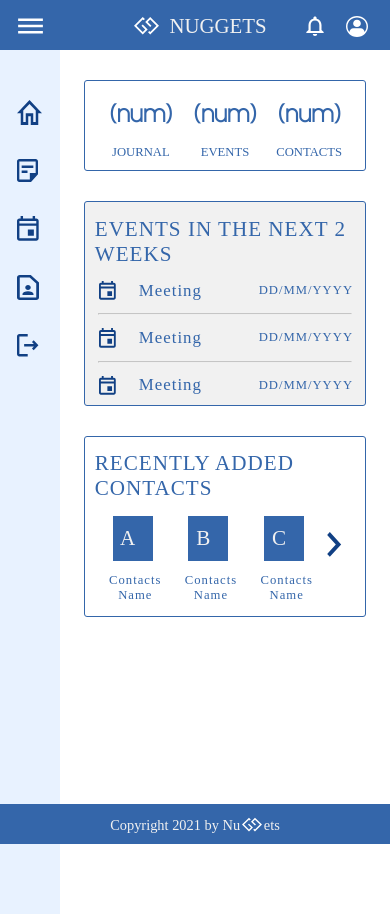
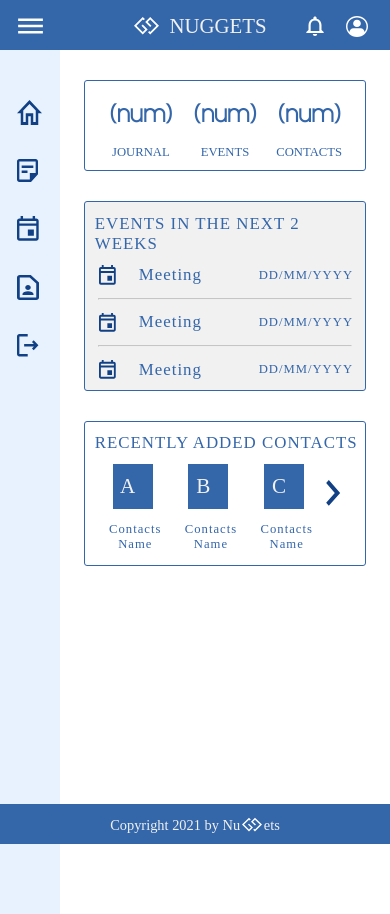
Before and after one commit to bliongosari/nuggets-personal-crm, a React (Create React App) app in the folder client/: page /home in a window 390 px wide. Built offline with nearby package versions, Linux system fonts and the light colour scheme; a web font is replaced by a local one.

Commit message:
fixed responsiveness

```diff
--- a/client/src/components/Home/Home.css
+++ b/client/src/components/Home/Home.css
@@ -192,18 +192,26 @@
 
 @media screen and (max-width:550px) {
     .next {
-        padding-left: 1px;
+        padding-left: 0.5px;
         transition: 0.2s ease;
     }
 
     .next:hover {
-        padding-left: 2px;
+        padding-left: 1px;
         transition: 0.2s ease;
     }
 
     .square {
         margin-left: 20%;
         transition: 0.2s ease;
+    }
+
+    .current-events h1 {
+        font-size: 2vh;
+    }
+
+    .new-contacts h1 {
+        font-size: 2vh;
     }
 
     .new-contacts h2 {
--- a/client/src/components/UserProfile/UserProfile.css
+++ b/client/src/components/UserProfile/UserProfile.css
@@ -182,6 +182,7 @@
     margin-right: auto;
     margin-top: 2vh;
     width: 85%;
+    z-index: 1000;
 }
 
 .popup-header {
```
